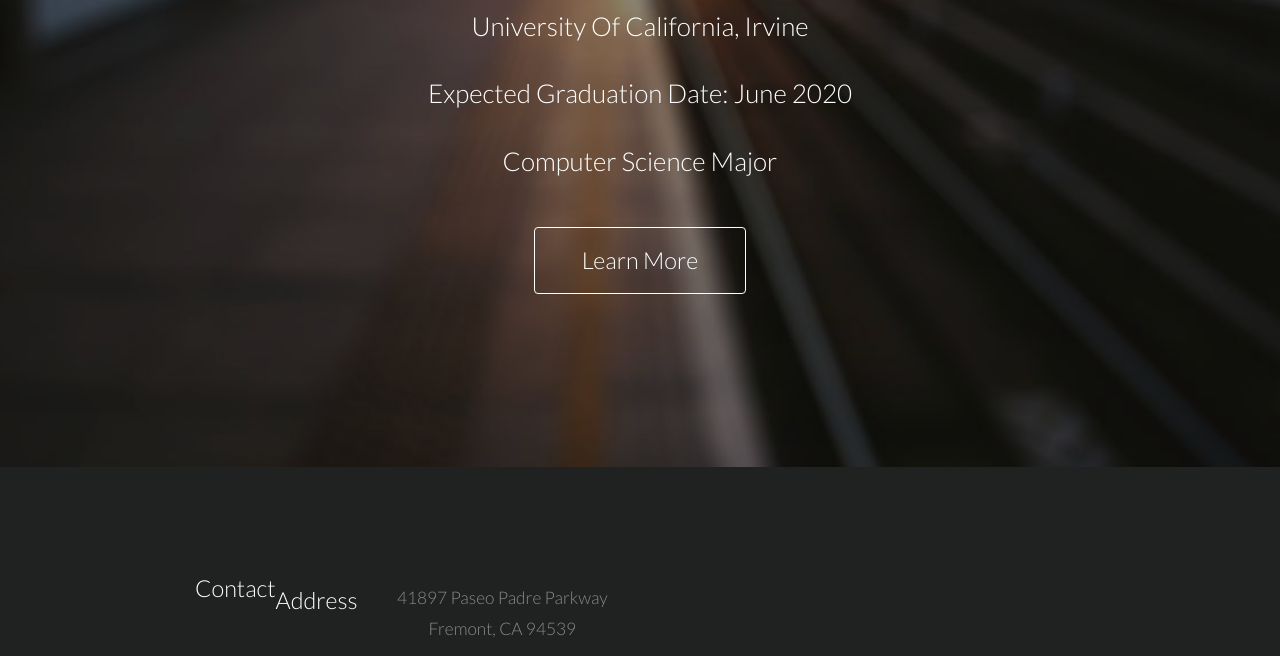
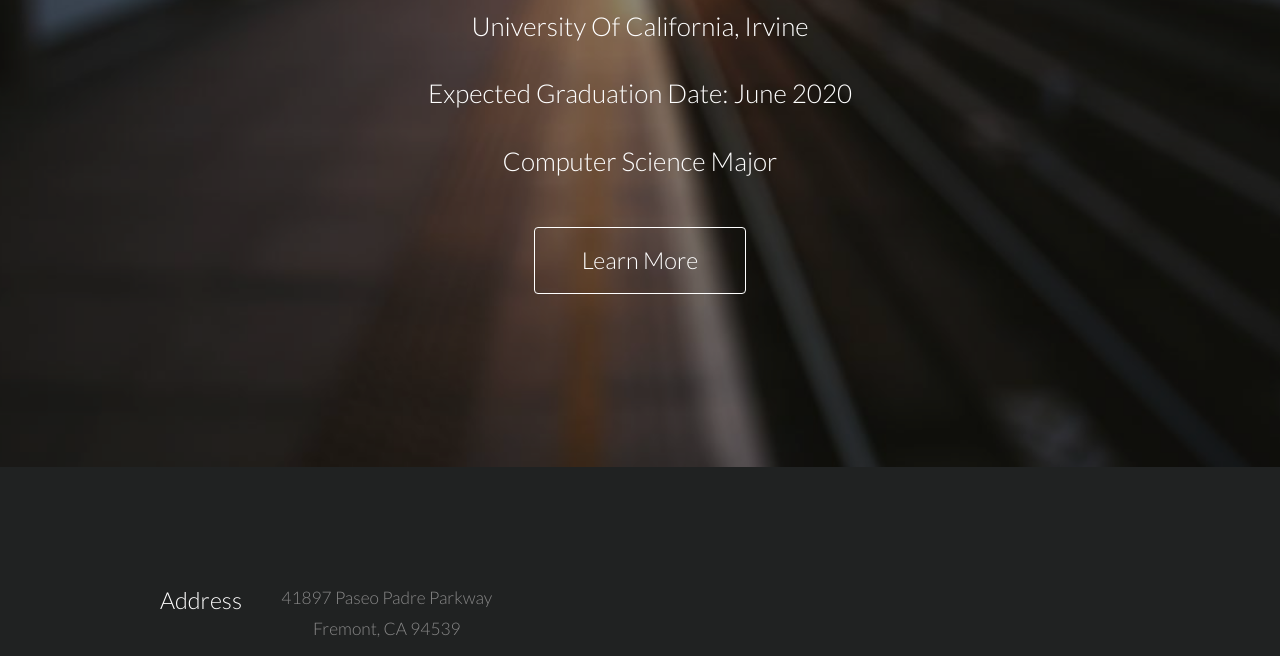
Before and after one commit to ShubhamMMahajan/ShubhamMahajan.github.io, a plain HTML site: page index.html in a window 1280 px wide. Shown: the part 296-952 px from the top of the page. Drawn offline with Linux system fonts and the light colour scheme.

Commit message:
Deleted contact

```diff
--- a/index.html
+++ b/index.html
@@ -57,7 +57,7 @@
 			<footer id="footer">
 				<div class="container">
 					<div class="row">
-							<h3 class="Contact">Contact</h3>
+							<!--<h3 class="Contact">Contact</h3>-->
 							<ul class="tabular">
 								<li>
 									<h3>Address</h3>
```
